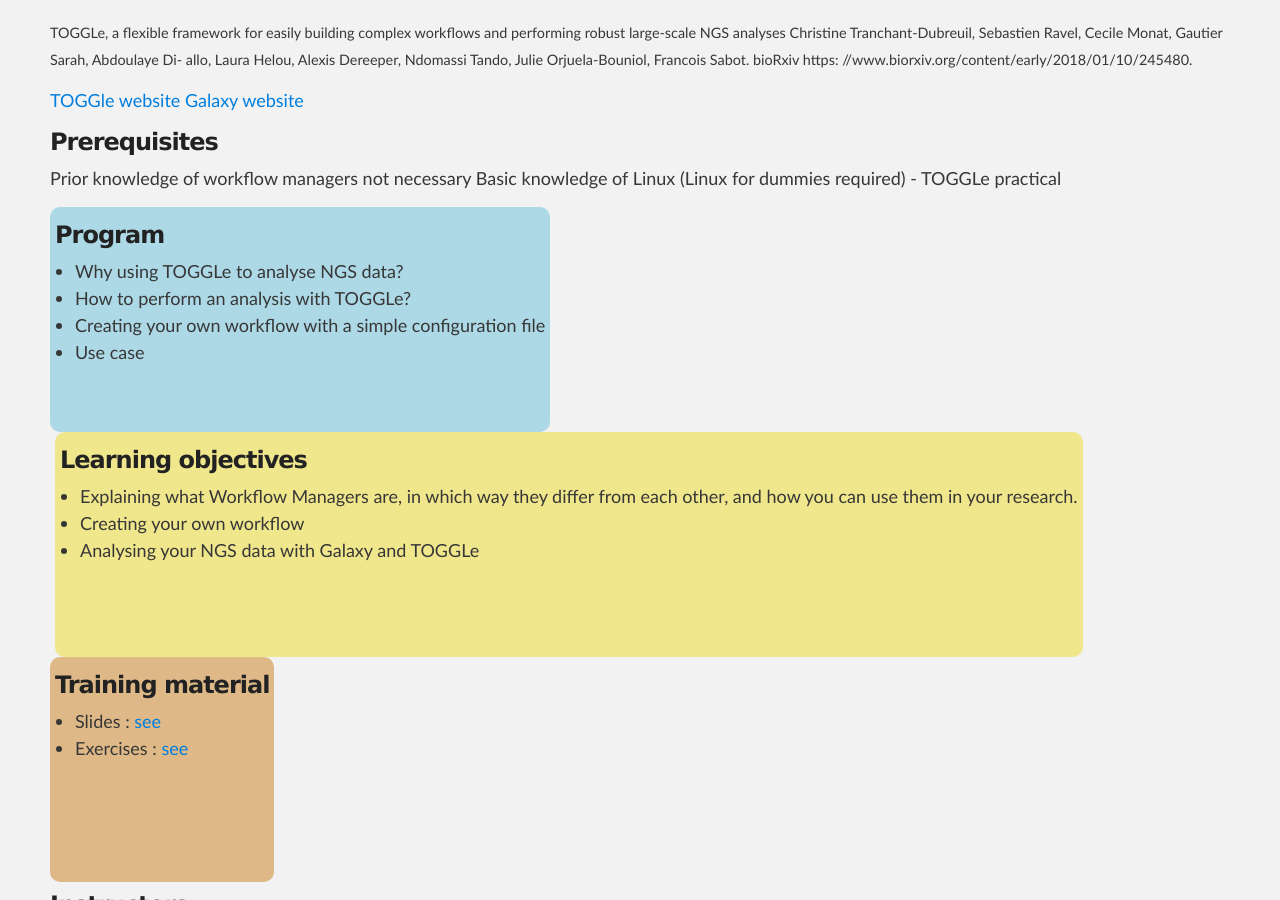
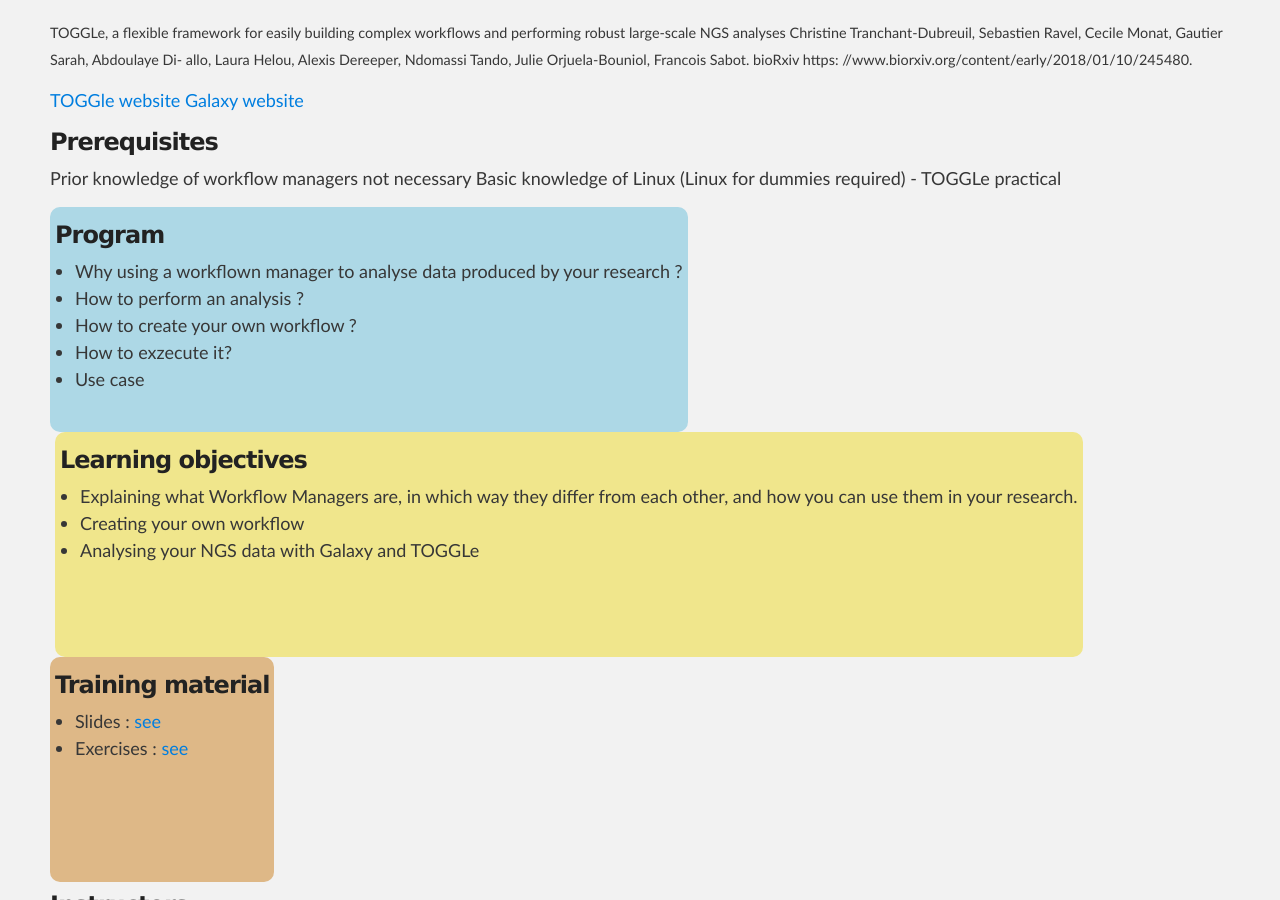
Before and after one commit to SouthGreenPlatform/trainings, a Jekyll site: the page built from _pages/galaxyToggle.md, in a window 1280 px wide and 900 px high, scrolled down 431 px. Built offline with Jekyll 4.4.1, drawn with Linux system fonts in a browser that asks for light colours; nearby versions of some CDN libraries.

Commit message:
Update galaxyToggle.md

```diff
--- a/_pages/galaxyToggle.md
+++ b/_pages/galaxyToggle.md
@@ -28,9 +28,10 @@
 <div id="colonne1">
 <h3>Program</h3>
 <ul>
-<li>Why using TOGGLe to analyse NGS data?</li>
-<li>How to perform an analysis with TOGGLe?</li>
-<li>Creating your own workflow with a simple configuration file</li>
+<li>Why using a workflown manager to analyse data produced by your research ?</li>
+<li>How to perform an analysis ?</li>
+<li>How to create your own workflow ? </li>
+<li>How to exzecute it? </li>
 <li>Use case</li>
 </ul>
 </div>
@@ -47,7 +48,7 @@
 <div id="colonne3">
 <h3>Training material</h3>
 <ul>
-<li>Slides : <a target="_blank" href="{{ site.url }}/files/toggle.pdf">see</a></li>
+<li>Slides : <a target="_blank" href="{{ site.url }}/files/workflowManager-french.pdf">see</a></li>
 <li>Exercises : <a target="_blank" href="{{ site.url }}/files/toggle-tp.pdf">see</a></li>
 
 </ul>
```
